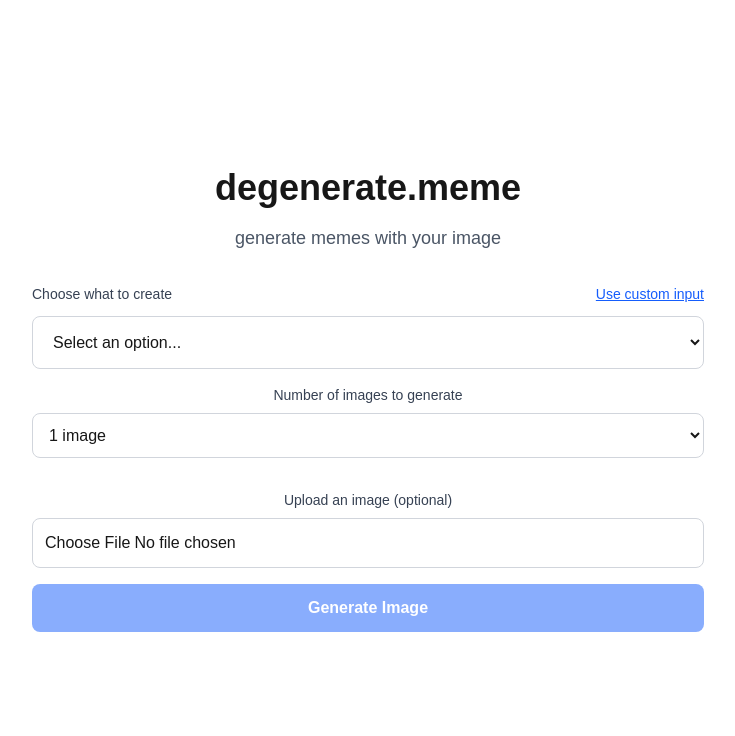
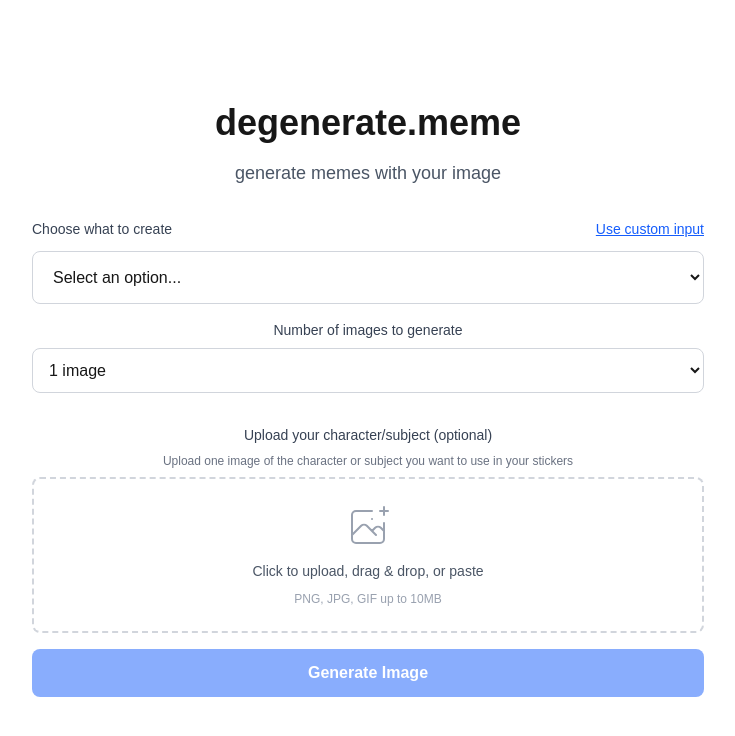
Before and after one commit to jarrensj/degenerate-meme, a Next.js app: page / in a window 1280 px wide. Shown: the top 736 px of the page, without its empty margins (272-1007 px from the left). Built offline with nearby package versions, Linux system fonts and the light colour scheme.

Commit message:
ux: improve image upload (allow them to drag and drop but also paste, too)

```diff
--- a/app/page.tsx
+++ b/app/page.tsx
@@ -1,6 +1,6 @@
 'use client'
 
-import { useState } from 'react'
+import { useState, useRef } from 'react'
 import Image from 'next/image'
 import { stickerOptions } from '../data/stickerOptions'
 
@@ -16,10 +16,11 @@
   const [uploadedImage, setUploadedImage] = useState<File | null>(null)
   const [uploadedImagePreview, setUploadedImagePreview] = useState<string | null>(null)
   const [copySuccess, setCopySuccess] = useState<{[key: string]: boolean}>({})
+  const [isDragOver, setIsDragOver] = useState(false)
+  const fileInputRef = useRef<HTMLInputElement>(null)
 
-  const handleImageUpload = (e: React.ChangeEvent<HTMLInputElement>) => {
-    const file = e.target.files?.[0]
-    if (file) {
+  const processImageFile = (file: File) => {
+    if (file && file.type.startsWith('image/')) {
       setUploadedImage(file)
       const reader = new FileReader()
       reader.onload = (e) => {
@@ -29,9 +30,53 @@
     }
   }
 
+  const handleImageUpload = (e: React.ChangeEvent<HTMLInputElement>) => {
+    const file = e.target.files?.[0]
+    if (file) {
+      processImageFile(file)
+    }
+  }
+
+  const handleDragOver = (e: React.DragEvent) => {
+    e.preventDefault()
+    setIsDragOver(true)
+  }
+
+  const handleDragLeave = (e: React.DragEvent) => {
+    e.preventDefault()
+    setIsDragOver(false)
+  }
+
+  const handleDrop = (e: React.DragEvent) => {
+    e.preventDefault()
+    setIsDragOver(false)
+
+    const files = e.dataTransfer.files
+    if (files.length > 0) {
+      processImageFile(files[0])
+    }
+  }
+
+  const handlePaste = (e: React.ClipboardEvent) => {
+    const items = e.clipboardData.items
+    for (let i = 0; i < items.length; i++) {
+      if (items[i].type.indexOf('image') !== -1) {
+        const file = items[i].getAsFile()
+        if (file) {
+          processImageFile(file)
+        }
+        break
+      }
+    }
+  }
+
   const removeImage = () => {
     setUploadedImage(null)
     setUploadedImagePreview(null)
+    // Reset the file input value so the same file can be uploaded again
+    if (fileInputRef.current) {
+      fileInputRef.current.value = ''
+    }
   }
 
   const copyImageToClipboard = async (imageData: string, imageId: string) => {
@@ -180,33 +225,71 @@
 
         <div>
           <label className="block text-sm font-medium text-gray-700 mb-2">
-            Upload an image (optional)
+            {uploadedImagePreview ? 'Replace your character/subject' : 'Upload your character/subject (optional)'}
           </label>
+          <p className="text-xs text-gray-500 mb-2">
+            Upload one image of the character or subject you want to use in your stickers
+          </p>
+
+          <div
+            onDragOver={handleDragOver}
+            onDragLeave={handleDragLeave}
+            onDrop={handleDrop}
+            onPaste={handlePaste}
+            tabIndex={0}
+            className={`relative border-2 border-dashed rounded-lg transition-colors ${
+              isDragOver
+                ? 'border-blue-400 bg-blue-50'
+                : 'border-gray-300 hover:border-gray-400'
+            } ${loading ? 'opacity-50 cursor-not-allowed' : 'cursor-pointer'} ${
+              uploadedImagePreview ? 'p-2' : 'p-6'
+            }`}
+          >
             <input
+              ref={fileInputRef}
               type="file"
               accept="image/*"
               onChange={handleImageUpload}
               disabled={loading}
-            className="w-full p-3 border border-gray-300 rounded-lg focus:ring-2 focus:ring-blue-500 focus:border-blue-500"
+              className="absolute inset-0 w-full h-full opacity-0 cursor-pointer"
             />
-          {uploadedImagePreview && (
-            <div className="mt-3 relative">
+
+            {uploadedImagePreview ? (
+              <div className="relative">
                 <Image
                   src={uploadedImagePreview}
                   alt="uploaded preview"
                   width={400}
                   height={192}
-                className="max-w-full h-48 object-contain rounded-lg border"
+                  className="w-full h-48 object-contain rounded-lg"
                 />
                 <button
                   type="button"
                   onClick={removeImage}
-                className="absolute top-2 right-2 bg-red-500 text-white rounded-full w-6 h-6 flex items-center justify-center text-sm hover:bg-red-600"
+                  className="absolute top-2 right-2 bg-red-500 text-white rounded-full w-6 h-6 flex items-center justify-center text-sm hover:bg-red-600 shadow-lg"
                 >
                   ×
                 </button>
+                <div className="absolute bottom-2 left-2 bg-black bg-opacity-50 text-white text-xs px-2 py-1 rounded">
+                  Click, drag, or paste to replace
+                </div>
+              </div>
+            ) : (
+              <div className="space-y-2 text-center">
+                <div className="text-gray-400">
+                  <svg className="mx-auto h-12 w-12" stroke="currentColor" fill="none" viewBox="0 0 48 48">
+                    <path d="M28 8H12a4 4 0 00-4 4v20m32-12v8m0 0v8a4 4 0 01-4 4H12a4 4 0 01-4-4v-4m32-4l-3.172-3.172a4 4 0 00-5.656 0L28 28M8 32l9.172-9.172a4 4 0 015.656 0L28 28m0 0l4 4m4-24h8m-4-4v8m-12 4h.02" strokeWidth={2} strokeLinecap="round" strokeLinejoin="round" />
+                  </svg>
+                </div>
+                <div>
+                  <span className="text-sm font-medium text-gray-600">
+                    {isDragOver ? 'Drop image here' : 'Click to upload, drag & drop, or paste'}
+                  </span>
+                </div>
+                <p className="text-xs text-gray-400">PNG, JPG, GIF up to 10MB</p>
               </div>
             )}
+          </div>
         </div>
 
         <button
```
Lines whose indentation alone changed are shown as unchanged.
